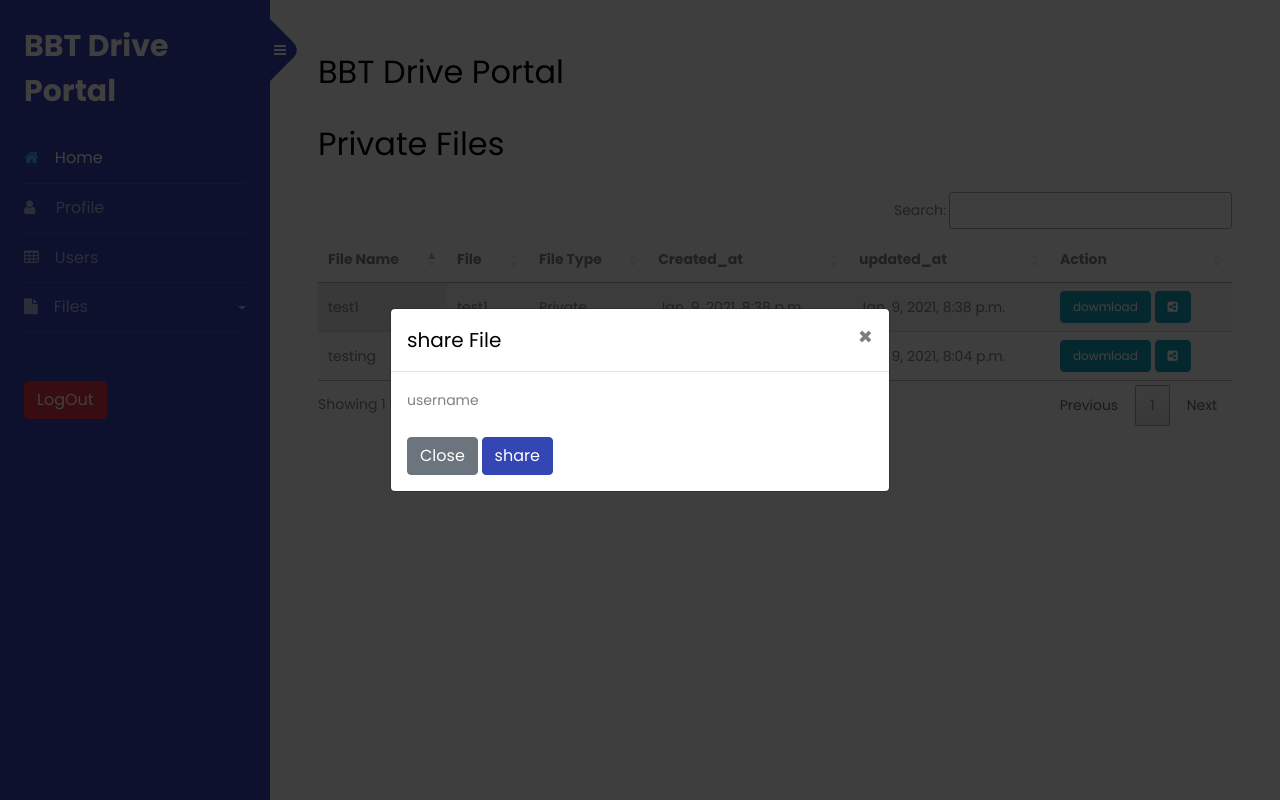
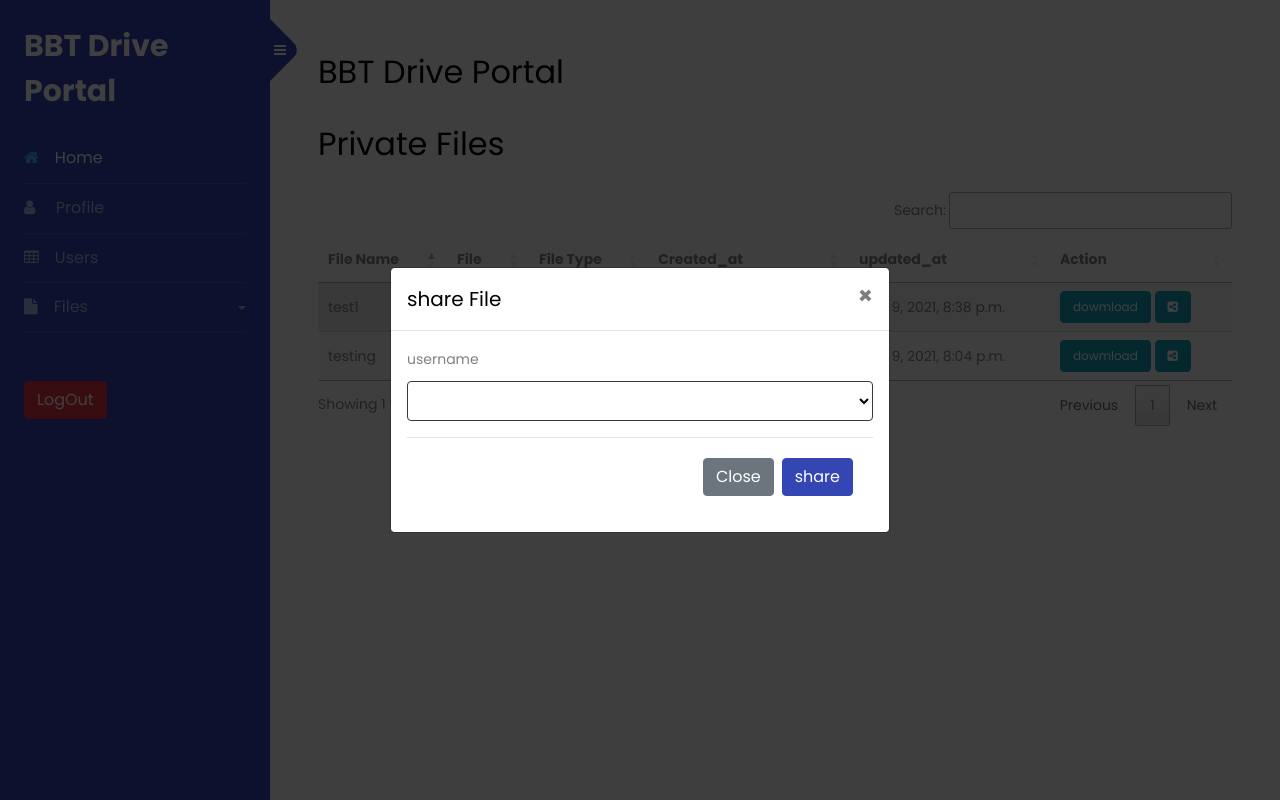
Before and after one commit to mayurfinity/BBT-Portal-Drive, a Django app: page /Files/private_file in a window 1280 px wide, after a click that opens the changed part. Run offline with Django 3.2, Linux system fonts and the light colour scheme; a user stored in the database is signed in; data comes from the database, SQL or seed files in the repository; lists and menus that the app fills with data are empty; some libraries are stand-ins or nearby versions.

Commit message:
12/01/21

```diff
--- a/Files/views.py
+++ b/Files/views.py
@@ -27,17 +27,17 @@ def add_file(request):
 
 
 def public_file(request):
-    public_file=Files.objects.all().filter(filetype=1) #to fetch all record
+    public_file=Files.objects.all().filter(filetype=1)  #to fetch all record
     date_dict={'public_file':public_file}
     return render(request,"Files/public_file.html",date_dict)
 
 def private_file(request):
     private_file=Files.objects.all().filter(filetype=2,user_id=request.user) #to fetch all record
+
     date_dict={'private_file':private_file}
     return render(request,"Files/private_file.html",date_dict)
 
 def shaired_file(request):
-    Custom_user=request.user
     member_object=Member.objects.get(custom_user=request.user) #to fetch perticular  records
     permission_object=Permission.objects.all().filter(member=member_object)
     data_dict={'permission_object':permission_object}
--- a/templates/Files/private_file.html
+++ b/templates/Files/private_file.html
@@ -7,22 +7,20 @@
   rel="stylesheet"
   href=" https://cdn.datatables.net/buttons/1.6.1/css/buttons.dataTables.min.css"
 />
-{% endblock stylesheets %} {% block headscript %}
+{% endblock stylesheets %}
+{% block headscript %}
 <script
   src="https://code.jquery.com/jquery-3.4.1.slim.min.js"
   integrity="sha384-J6qa4849blE2+poT4WnyKhv5vZF5SrPo0iEjwBvKU7imGFAV0wwj1yYfoRSJoZ+n"
-  crossorigin="anonymous"
-></script>
+  crossorigin="anonymous"></script>
 <script
   src="https://cdn.jsdelivr.net/npm/popper.js@1.16.0/dist/umd/popper.min.js"
   integrity="sha384-Q6E9RHvbIyZFJoft+2mJbHaEWldlvI9IOYy5n3zV9zzTtmI3UksdQRVvoxMfooAo"
-  crossorigin="anonymous"
-></script>
+  crossorigin="anonymous"></script>
 <script
   src="https://stackpath.bootstrapcdn.com/bootstrap/4.4.1/js/bootstrap.min.js"
   integrity="sha384-wfSDF2E50Y2D1uUdj0O3uMBJnjuUD4Ih7YwaYd1iqfktj0Uod8GCExl3Og8ifwB6"
-  crossorigin="anonymous"
-></script>
+  crossorigin="anonymous"></script>
 {% endblock headscript %}
 
 <!-- Page Content  -->
@@ -90,17 +88,16 @@
               </div>
                 <div class="modal-body">
                     <div class="form-group">
-                    <div class="form-group">
                             <label for="username"> username</label>
 
+                            <select class="form-control border border-dark" name="username" id="username">
                             {% for value in Member %}
-                        <select class="form-control border border-dark" name="username" id="username">
-                            <option value="{{value.pk}}">{{value.Member.custom_user}}</option>
+                                <option value="{{value.pk}}">{{value.custom_user.username}}</option>
+                            {% endfor %}
                             </select>
-                        {% endfor %}
 
                     </div>
-                </div>
+                    <div class="modal-footer">
                         <button
                             type="button"
                             class="btn btn-secondary"
@@ -108,9 +105,12 @@
                             >
                             Close
                         </button>
-                <button type="button" class="btn btn-primary">
+                        <button
+                            type="button"
+                            class="btn btn-primary">
                             share
                         </button>
+                    </div>
                 </div>
             </div>
           </div>
```
Lines whose indentation alone changed are shown as unchanged.
